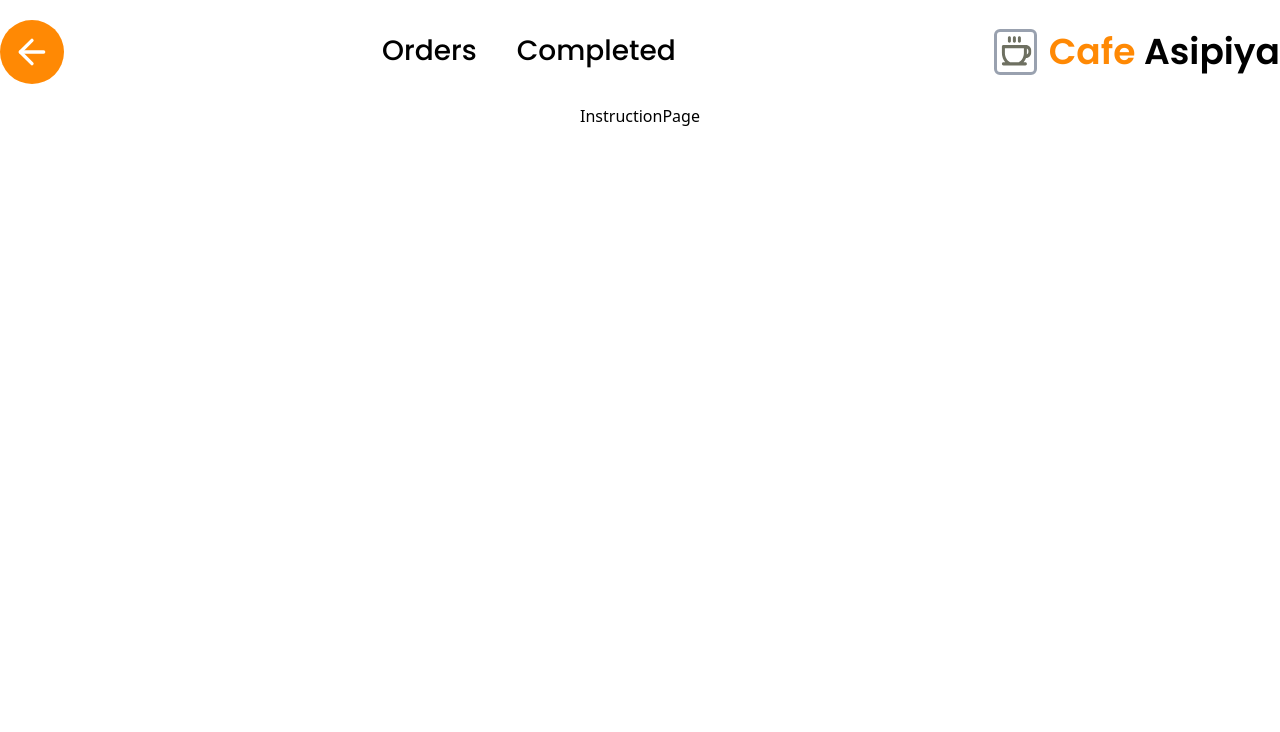
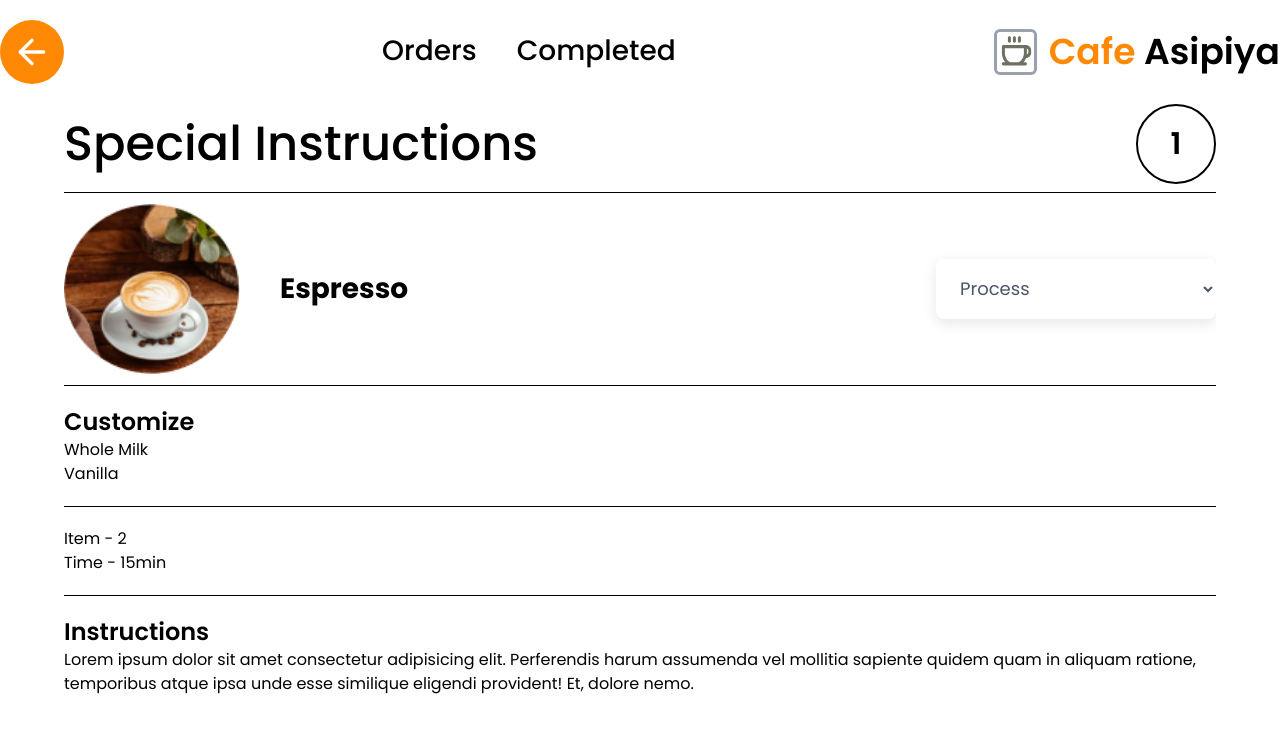
Before and after one commit to udara885/beverage-system, a React (Vite) app in the folder frontend/: page /kitchen/instructions in a window 1280 px wide. Shown: the top 732 px of the page. Built offline with nearby package versions, Linux system fonts and the light colour scheme.

Commit message:
Enhance InstructionPage layout with detailed item display and customization options

```diff
--- a/frontend/src/pages/InstructionPage.tsx
+++ b/frontend/src/pages/InstructionPage.tsx
@@ -1,6 +1,55 @@
 const InstructionPage = () => {
   return (
-    <div>InstructionPage</div>
+    <div className="font-poppins flex w-full justify-center">
+      <div className="no-scrollbar flex h-[calc(100vh-20vh)] w-[90%] flex-col overflow-y-scroll">
+        <div className="flex items-center justify-between border-b pb-2">
+          <h1 className="text-5xl font-medium">Special Instructions</h1>
+          <div className="flex h-20 w-20 items-center justify-center rounded-full border-2 p-5">
+            <span className="text-3xl font-semibold">1</span>
+          </div>
+        </div>
+        <div className="mt-2 flex items-center justify-between border-b pb-2">
+          <div className="flex items-center gap-10">
+            <img
+              src="/espresso.png"
+              alt=""
+              className="h-44 w-44 rounded-full object-contain"
+            />
+            <h2 className="text-[1.75rem] font-bold">Espresso</h2>
+          </div>
+          <select
+            name=""
+            id=""
+            className="h-[60px] w-[280px] rounded-lg px-5 text-lg text-gray-600 shadow-[0_4px_14px_0_rgba(0,0,0,0.10)]"
+          >
+            <option>Process</option>
+            <option value="new-order">New Order</option>
+            <option value="processing">Processing</option>
+            <option value="completed">Completed</option>
+          </select>
+        </div>
+        <div className="border-b py-5">
+          <h2 className="text-2xl font-semibold">Customize</h2>
+          <span>Whole Milk</span>
+          <br />
+          <span>Vanilla</span>
+        </div>
+        <div className="border-b py-5">
+          <span>Item - 2</span>
+          <br />
+          <span>Time - 15min</span>
+        </div>
+        <div className="py-5">
+          <h2 className="text-2xl font-semibold">Instructions</h2>
+          <p>
+            Lorem ipsum dolor sit amet consectetur adipisicing elit. Perferendis
+            harum assumenda vel mollitia sapiente quidem quam in aliquam
+            ratione, temporibus atque ipsa unde esse similique eligendi
+            provident! Et, dolore nemo.
+          </p>
+        </div>
+      </div>
+    </div>
   )
 }
 
```
